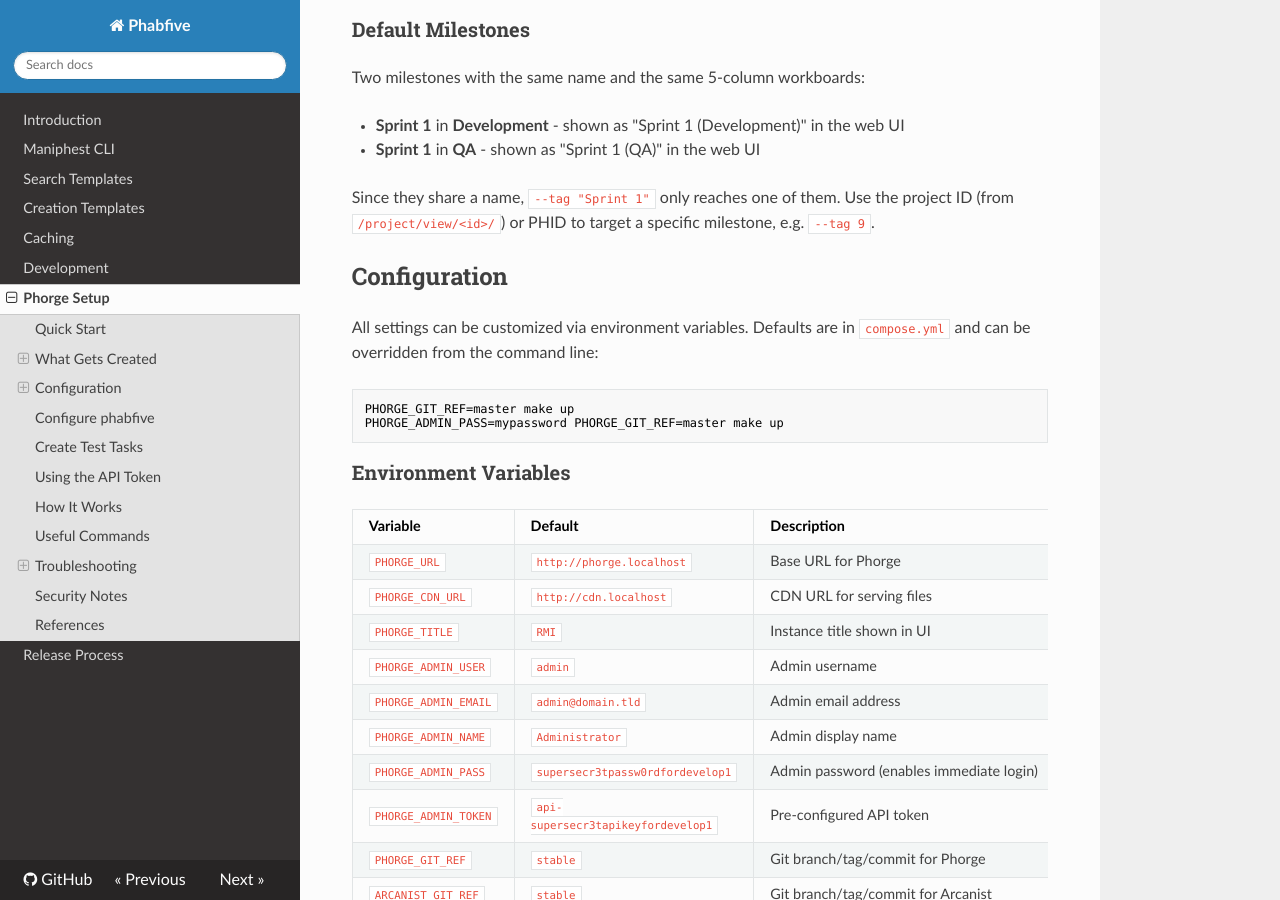
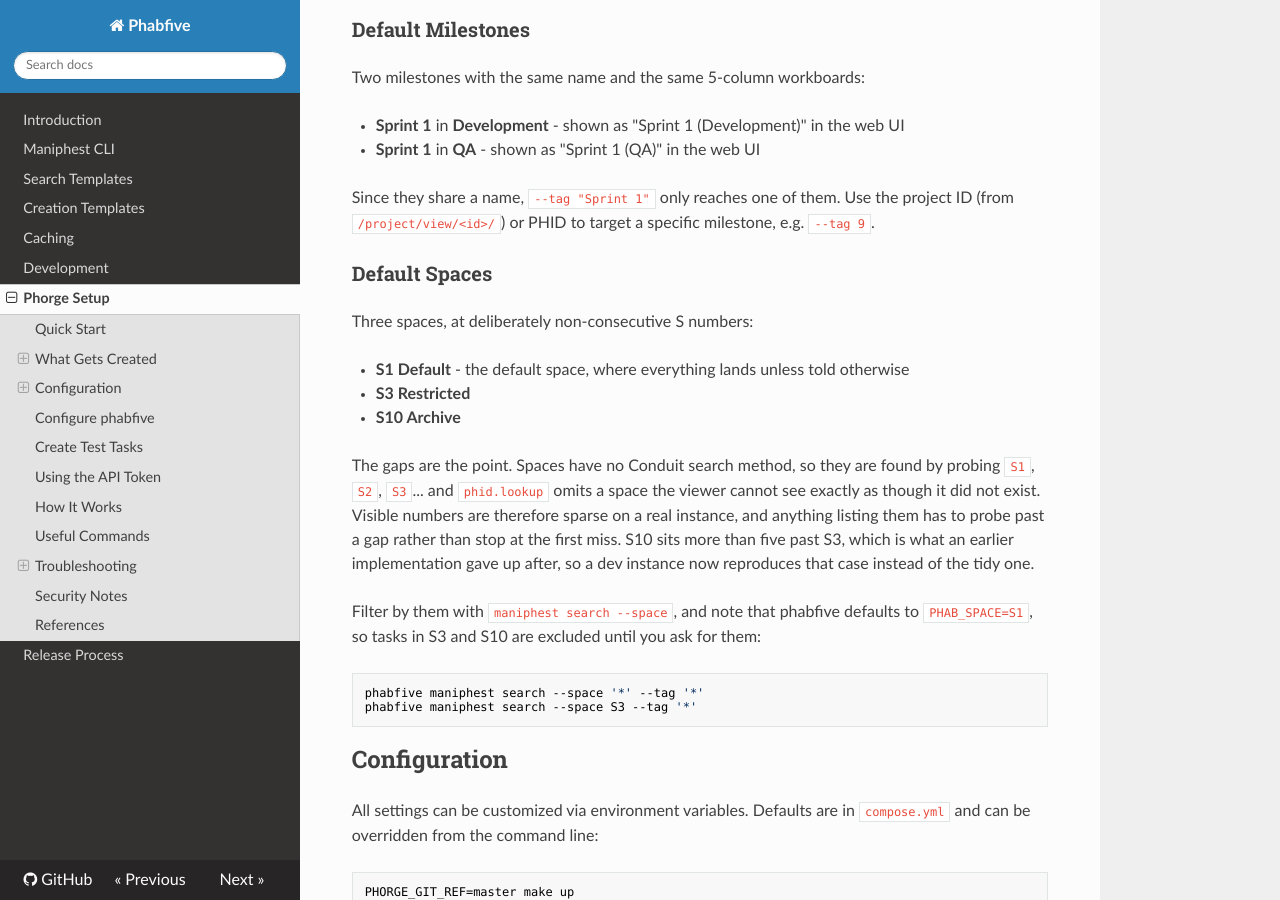
Before and after one commit to dynamist/phabfive, an MkDocs documentation site: the page built from docs/phorge-setup.md, in a window 1280 px wide and 900 px high, scrolled down 1918 px. Built offline with MkDocs 1.6.1, drawn with Linux system fonts in a browser that asks for light colours; nearby versions of some CDN libraries.

Commit message:
feat: seed spaces with a gap in the local Phorge instance
Spaces are found by probing S1, S2, S3... because the application has no
Conduit search method, and phid.lookup omits a Space the viewer cannot
see exactly as though it did not exist. Visible numbers are therefore
sparse on a real instance, and anything listing them has to probe past a
gap rather than stop at the first miss.

The dev instance had no spaces at all, so that could only be exercised
against mocks. `maniphest search --space` reported "No spaces found in
Phabricator instance" and the default PHAB_SPACE=S1 filter was vacuous.

Three spaces are now seeded, at deliberately non-consecutive numbers:

  S1  Default     (the default namespace)
  S3  Restricted
  S10 Archive

S10 sits more than five past S3, which is what the implementation before
1923ac8 gave up after, so the fixture reproduces the case that fix was
for. Checked against the seeded instance: the code before 1923ac8 finds
2 spaces and loses S10, the code after finds all 3.

Spaces has no Conduit API, so the rows go in directly, the way
setup-projects.sh already creates workboard columns. Seeding is
idempotent, matching the other setup steps: a second run skips all three
and leaves the row count at 3.

Verified on a from-scratch `docker compose down -v` and rebuild, not
only against the instance the spaces were developed on.

Co-Authored-By: Claude Opus 5 (1M context) <noreply@anthropic.com>

````diff
--- a/docs/phorge-setup.md
+++ b/docs/phorge-setup.md
@@ -80,6 +80,30 @@ Two milestones with the same name and the same 5-column workboards:
 - **Sprint 1** in **QA** - shown as "Sprint 1 (QA)" in the web UI
 
 Since they share a name, `--tag "Sprint 1"` only reaches one of them. Use the project ID (from `/project/view/<id>/`) or PHID to target a specific milestone, e.g. `--tag 9`.
+
+### Default Spaces
+
+Three spaces, at deliberately non-consecutive S numbers:
+
+- **S1 Default** - the default space, where everything lands unless told otherwise
+- **S3 Restricted**
+- **S10 Archive**
+
+The gaps are the point. Spaces have no Conduit search method, so they are found
+by probing `S1`, `S2`, `S3`... and `phid.lookup` omits a space the viewer cannot
+see exactly as though it did not exist. Visible numbers are therefore sparse on a
+real instance, and anything listing them has to probe past a gap rather than stop
+at the first miss. S10 sits more than five past S3, which is what an earlier
+implementation gave up after, so a dev instance now reproduces that case instead
+of the tidy one.
+
+Filter by them with `maniphest search --space`, and note that phabfive defaults to
+`PHAB_SPACE=S1`, so tasks in S3 and S10 are excluded until you ask for them:
+
+```bash
+phabfive maniphest search --space '*' --tag '*'
+phabfive maniphest search --space S3 --tag '*'
+```
 
 ## Configuration
 
````
Also changed, not shown: 3 other files.
